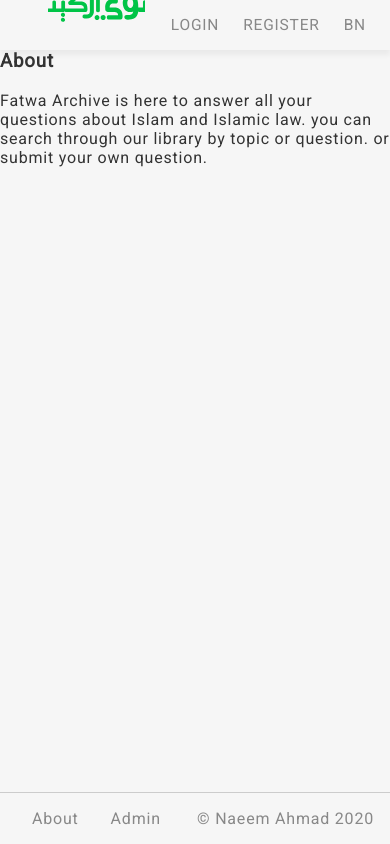
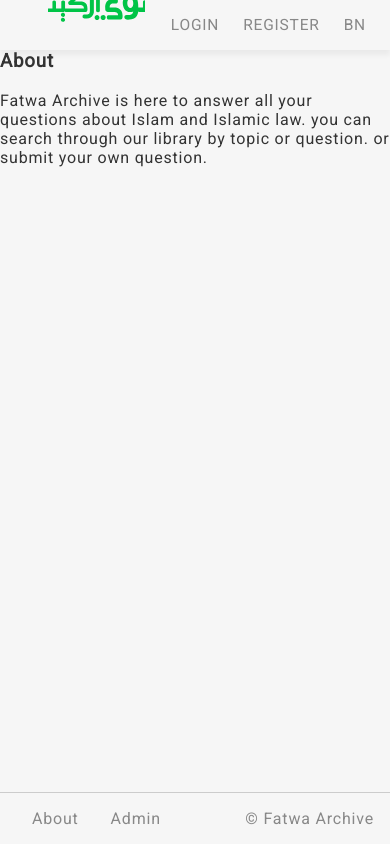
Before and after one commit to knavekaiser/FatwaArchive, a React (Create React App) app in the folder client/: page /about in a window 390 px wide. Built offline with nearby package versions, Linux system fonts and the light colour scheme; no server answers; a web font is replaced by a local one.

Commit message:
location redirect and search fix

```diff
--- a/client/src/App.js
+++ b/client/src/App.js
@@ -35,7 +35,7 @@ function App() {
   const { setUser, setIsAuthenticated } = useContext(SiteContext);
   const { locale, setLocale } = useContext(SiteContext);
   const history = useHistory();
-  const link = useRef(history.location.pathname);
+  const link = useRef(window.location.href.replace(window.location.origin, ""));
   const setLan = () => {
     if (history.location.pathname.startsWith("/fatwa/")) {
       let path = history.location.pathname.replace("/fatwa/", "");
--- a/client/src/components/CSS/Footer.min.css
+++ b/client/src/components/CSS/Footer.min.css
@@ -1 +1 @@
-.footer{background-color:#f6f6f6;border-top:1px solid #ccc;padding:2rem 2rem;display:flex;justify-content:flex-start;color:#888}.footer ul{display:grid;grid-auto-flow:column;grid-row-gap:0.5rem}.footer li{list-style:none}.footer li a{border-radius:5px;padding:0.5rem 1rem;transition:background-color 0.2s ease-in-out}.footer li a:hover{background-color:#eee}@media only screen and (max-width: 480px){.footer{padding:1rem;justify-content:space-between}}
+.footer{background-color:#f6f6f6;border-top:1px solid #ccc;padding:2rem 2rem;display:flex;justify-content:flex-start;color:#888}.footer ul{display:grid;grid-auto-flow:column;grid-row-gap:0.5rem}.footer li{list-style:none}.footer li a{border-radius:5px;padding:0.5rem 1rem;transition:background-color 0.2s ease-in-out}.footer li a:hover{background-color:#eee}@media only screen and (max-width: 480px){.footer{padding:1rem;justify-content:space-between}.footer ul{overflow-x:hidden}.footer ul .copy{width:100%;overflow:hidden;text-overflow:ellipsis;white-space:nowrap}}
--- a/client/src/components/CSS/Footer.scss
+++ b/client/src/components/CSS/Footer.scss
@@ -29,6 +29,15 @@
   .footer {
     padding: 1rem;
     justify-content: space-between;
+    ul {
+      overflow-x: hidden;
+      .copy {
+        width: 100%;
+        overflow: hidden;
+        text-overflow: ellipsis;
+        white-space: nowrap;
+      }
+    }
     // flex-wrap: wrap;
   }
 }
--- a/client/src/components/Footer.js
+++ b/client/src/components/Footer.js
@@ -19,7 +19,7 @@ function Footer() {
         )}
       </ul>
       <ul>
-        <li>&copy; Naeem Ahmad 2020</li>
+        <li className="copy">&copy; Fatwa Archive</li>
       </ul>
     </div>
   );
--- a/client/src/components/SearchResult.js
+++ b/client/src/components/SearchResult.js
@@ -20,7 +20,7 @@ function SearchResult() {
         setResults(data);
       })
       .catch((err) => console.log("Error: " + err));
-  }, [history, locale]);
+  }, [history.location, locale]);
   return (
     <div className="main searchResult">
       {results.length > 0 && (
```
